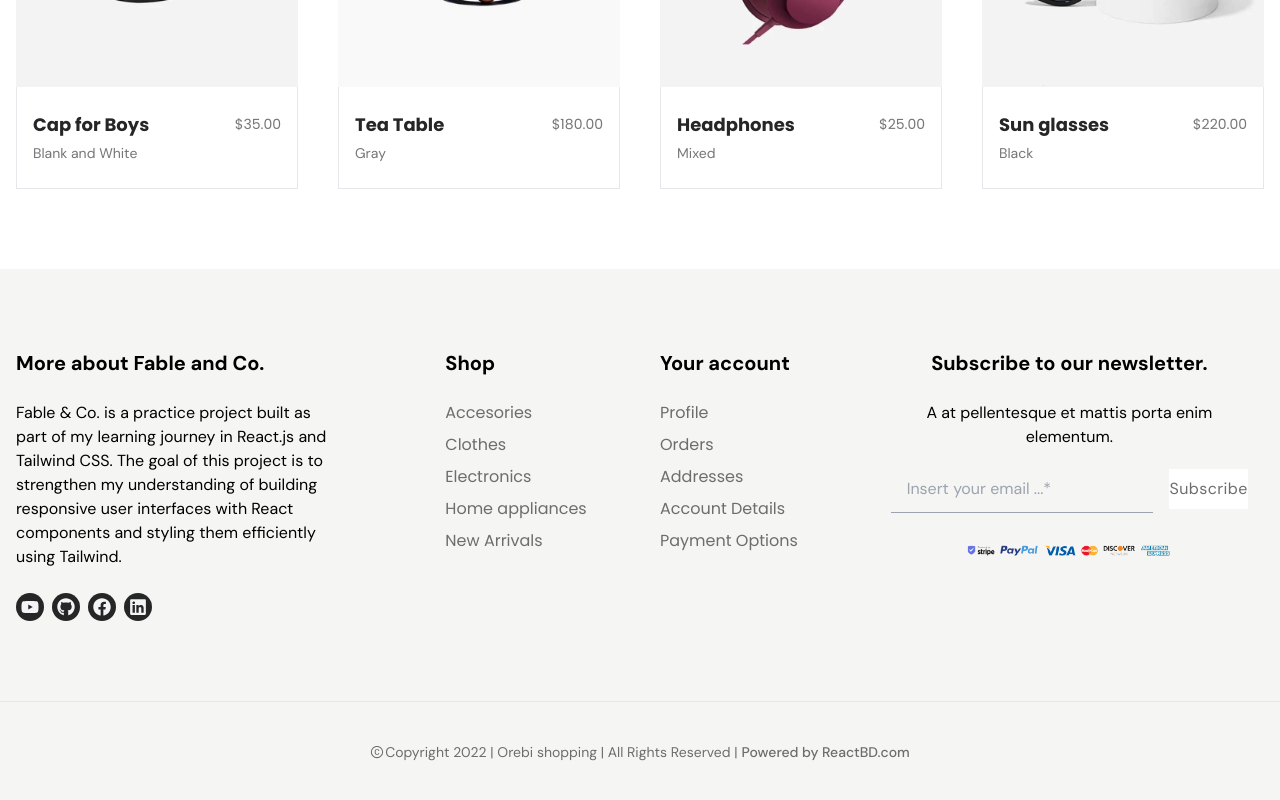
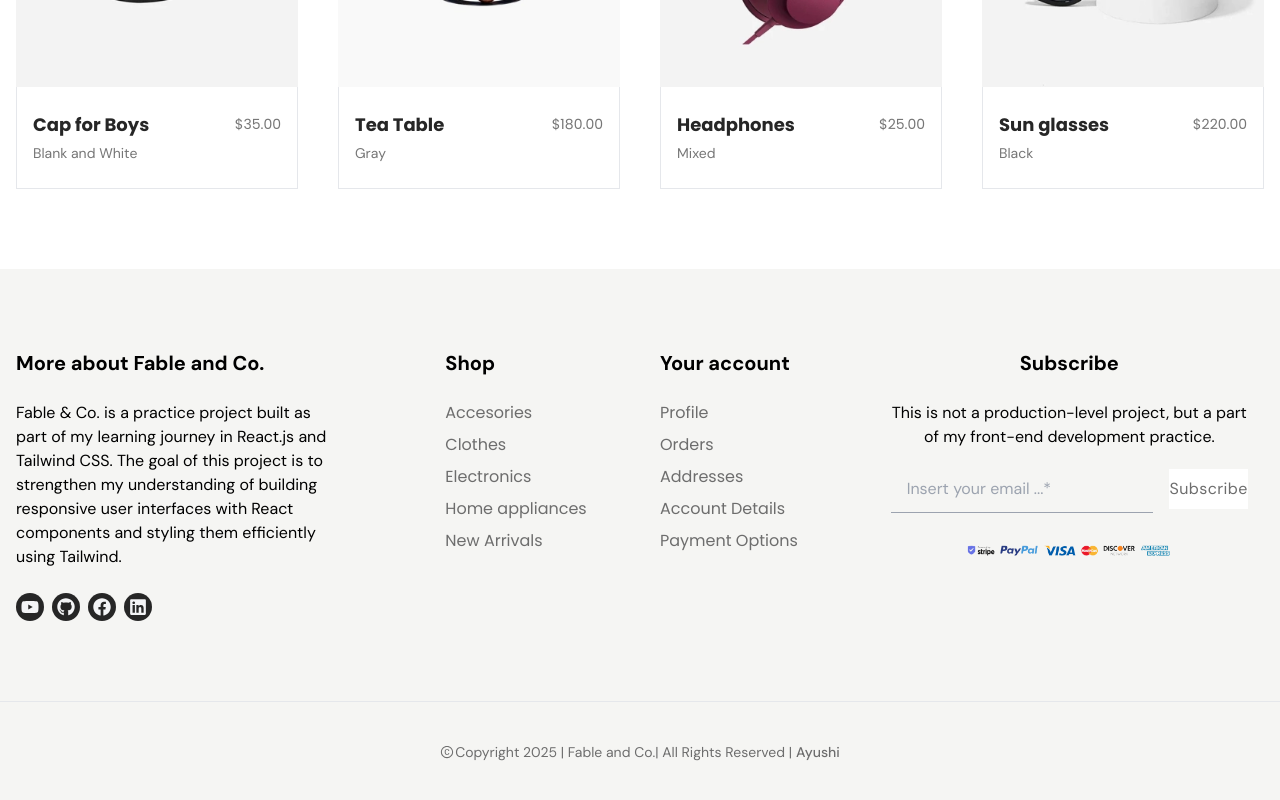
Before and after one commit to Skiee9/fable-Co., a React (Create React App) app: page / in a window 1280 px wide. Shown: the part 3167-3967 px from the top of the page. Built offline with nearby package versions, Linux system fonts and the light colour scheme.

Commit message:
homepage complete

```diff
--- a/src/components/home/Footer/Footer.js
+++ b/src/components/home/Footer/Footer.js
@@ -118,10 +118,10 @@ The goal of this project is to strengthen my understanding of building responsiv
           </ul>
         </div>
         <div className="col-span-2 flex flex-col items-center w-full px-4">
-          <FooterListTitle title="Subscribe to our newsletter." />
+          <FooterListTitle title="Subscribe " />
           <div className="w-full">
             <p className="text-center mb-4">
-              A at pellentesque et mattis porta enim elementum.
+            This is not a production-level project, but a part of my front-end development practice.
             </p>
             {subscription ? (
               <motion.p
--- a/src/components/home/Footer/FooterBottom.js
+++ b/src/components/home/Footer/FooterBottom.js
@@ -9,10 +9,10 @@ const FooterBottom = () => {
           <span className="text-md mr-[1px] mt-[2px] md:mt-0 text-center hidden md:inline-flex">
             <AiOutlineCopyright />
           </span>
-          Copyright 2022 | Orebi shopping | All Rights Reserved |
-          <a href="https://reactbd.com/" target="_blank" rel="noreferrer">
+          Copyright 2025 | Fable and Co.| All Rights Reserved |
+          <a href="https://skiee9.github.io/ayushi-portfolio/" target="_blank" rel="noreferrer">
             <span className="ml-1 font-medium group-hover:text-primeColor">
-              Powered by ReactBD.com
+            Ayushi
             </span>
           </a>
         </p>
```
